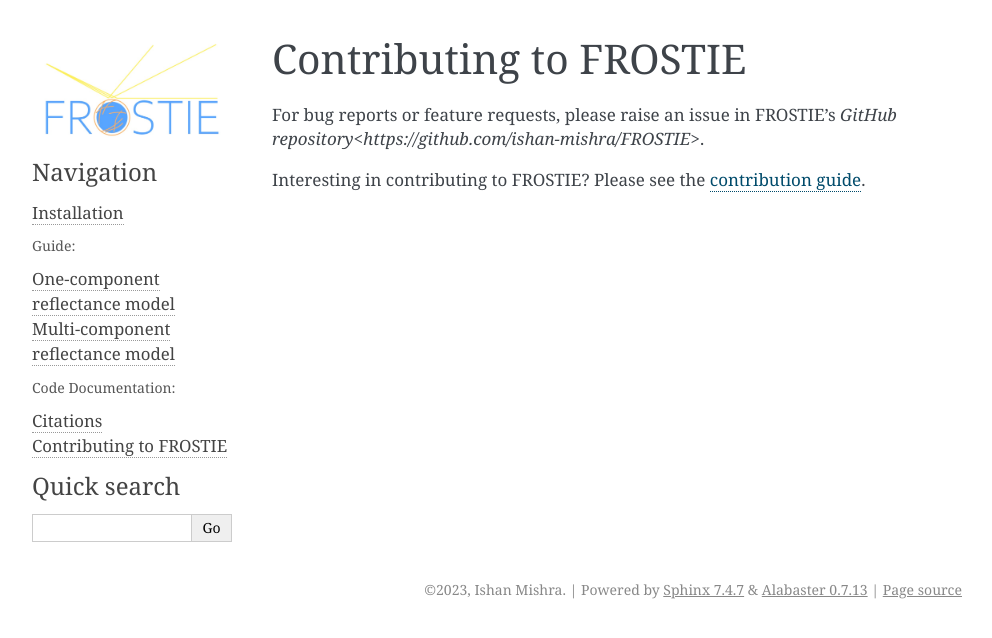
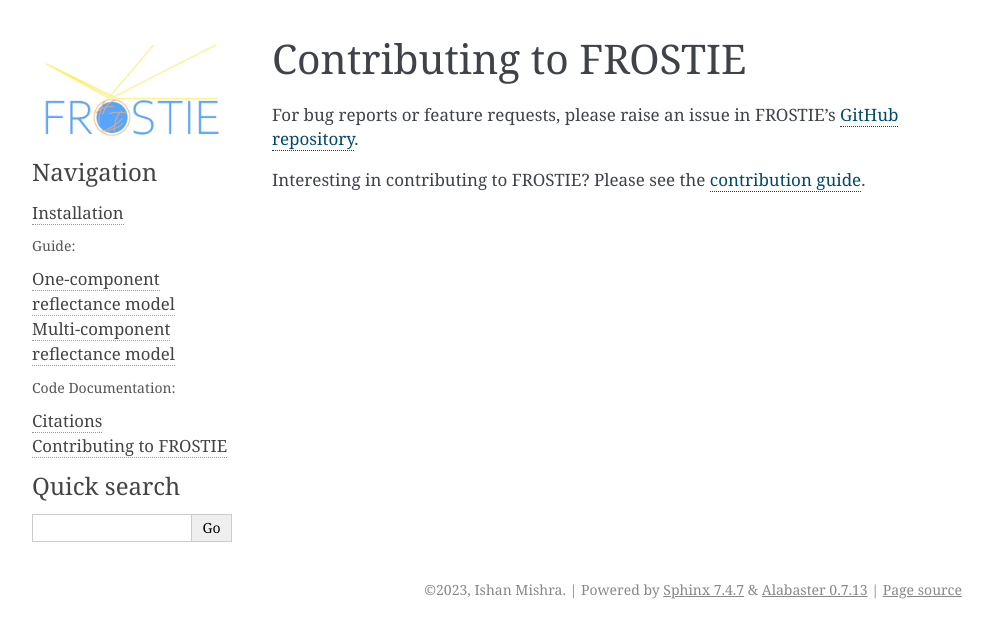
Before and after one commit to ishan-mishra/FROSTIE, a Sphinx documentation site: the page built from docs/content/contributing.rst, in a window 1280 px wide. Shown: the top 638 px of the page, without its empty margins (148-1140 px from the left). Built offline with Sphinx 7.4.7, drawn with Linux system fonts in a browser that asks for light colours; pages that are not in the unit, such as notebooks, are missing from menus.

Commit message:
edited link in contributing.guide

```diff
--- a/docs/content/contributing.rst
+++ b/docs/content/contributing.rst
@@ -1,7 +1,7 @@
 Contributing to FROSTIE
 =======================
 
-For bug reports or feature requests, please raise an issue in FROSTIE's `GitHub repository<https://github.com/ishan-mishra/FROSTIE>`.
+For bug reports or feature requests, please raise an issue in FROSTIE's `GitHub repository <https://github.com/ishan-mishra/FROSTIE>`_.
 
 Interesting in contributing to FROSTIE? Please see the `contribution guide
 <https://frostie.readthedocs.io/en/latest/content/contributing.html>`_.
```
